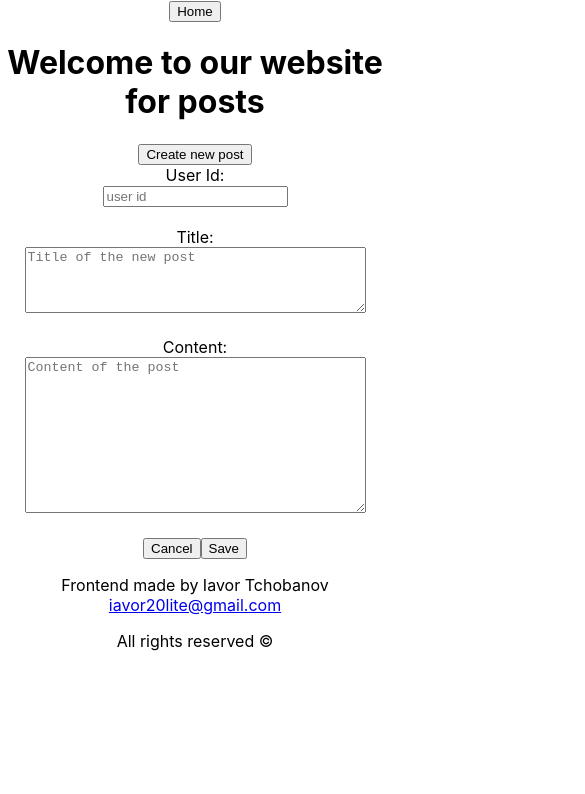
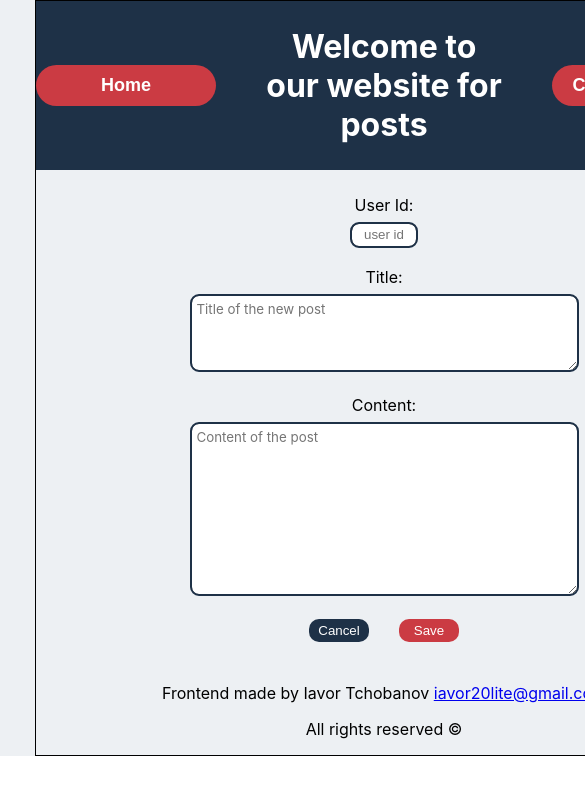
Before and after one commit to bubole4o237/fake-api-app, a React (Create React App) app: page /create/post in a window 390 px wide. Shown: the top 794 px of the page, 585 px wide, since content can reach past the window. Built offline with nearby package versions, Linux system fonts and the light colour scheme.

Commit message:
Some css style added

```diff
--- a/src/App.css
+++ b/src/App.css
@@ -1,6 +1,69 @@
+
+
 .App {
-  text-align: center;
+	text-align: center;
+	background-color: #EDF0F3;
+	/* margin-top: 0px; */
 }
+
+
+.wrapper {
+	/* width: 1110px; */
+	border: 1px solid black;
+	margin: 0px auto;
+
+}
+
+* {
+	/* box-sizing: border-box;
+	margin: 0px;
+	padding: 0px; */
+}
+
+
+/* Tablet */
+@media only screen and (max-width: 768px) {
+	.App {
+		width: 768px;
+	}
+
+	.wrapper {
+		width: 696px;
+	}
+
+
+}
+
+
+/* Mobile device */
+@media only screen and (max-width: 375px) {
+	.App {
+		width: 375px;
+	}
+
+	.wrapper {
+		width: 327px;
+	}
+
+
+}
+
+
+/*
+
+	desktop --> width:
+		1440px ??? for .App
+		1110px for .wrapper
+
+	tablet --> width:
+		768px for .App
+		696px for wrapper
+
+	mobile --> width:
+		375px for .App
+		327px for .wrapper
+
+*/
 
 /* .App-logo {
   height: 40vmin;
--- a/src/App.js
+++ b/src/App.js
@@ -18,6 +18,8 @@ function App() {
 
 	return (
 		<div className="App">
+			<div className="wrapper">
+
 				<Header />
 
 				<Routes>
@@ -33,6 +35,7 @@ function App() {
 				<Footer />
 
 			</div>
+		</div>
 	);
 }
 
--- a/src/Components/Footer/Footer.css
+++ b/src/Components/Footer/Footer.css
@@ -0,0 +1,3 @@
+footer {
+    /* margin-top: 25px; */
+}
--- a/src/Components/Footer/Footer.jsx
+++ b/src/Components/Footer/Footer.jsx
@@ -1,3 +1,5 @@
+import './Footer.css';
+
 const Footer = () => {
     return (
         <footer>
--- a/src/Components/Header/Header.css
+++ b/src/Components/Header/Header.css
@@ -0,0 +1,60 @@
+.header {
+    margin-top: 0px;
+}
+
+.div-header {
+    height: 20vh;
+    /* position:fixed; */
+    margin: 0px;
+    /* position: fixed;
+    position:absolute; */
+    display: flex;
+    flex-direction: row;
+    flex-wrap: nowrap;
+    justify-content: center;
+    align-items: center;
+    /* background: radial-gradient(circle at 49% -52%, #385f87, #1d3247 52%); */
+    /* background-image: radial-gradient(circle at 49% -52%, rgb(56, 95, 135), rgb(29, 50, 71) 52%); */
+    /* background-color: #2D4157; */
+    background-color: #1e3147;
+    color: #fff;
+}
+
+.h1-header {
+    margin: 20px 50px;
+}
+
+Link {
+    /* text-decoration: none; */
+}
+
+.button-header {
+    padding: 10px;
+    font-size: 18px;
+    font-weight: bold;
+    min-width: 180px;
+    border-radius: 30px;
+    color: #fff;
+    background-color: #cb3b43;
+    cursor: pointer;
+    border: none;
+}
+
+.button-header:hover {
+    color:#cb3b43;
+    background-color: #fff;
+}
+
+
+/* for delete
+background-color: #617385;
+
+for posts
+background-color: #b26492; magenta
+background-color: #6381b8; blue
+background-color: #95c5a6; green
+background-color: #E8B75C; yellow-orange
+background-color: #7485C8; violet
+background-color: #e5774c; orange
+
+*/
--- a/src/Components/Header/Header.jsx
+++ b/src/Components/Header/Header.jsx
@@ -1,19 +1,20 @@
 import { Link } from "react-router-dom";
+import './Header.css';
 
 const Header = () => {
     return (
-        // <header>
-        <div>
+        <header className="header">
+            <div className="div-header">
                 <Link to="/">
-                <button>Home</button>
+                    <button className="button-header hom-btn">Home</button>
                 </Link>
-            <h1>Welcome to our website for posts</h1>
+                <h1 className="h1-header">Welcome to our website for posts</h1>
                 {/* <p>This is a ReactJS app using a fake api including CRUD operations on posts. </p> */}
                 <Link to="/create/post">
-                <button>Create new post</button>
+                    <button className="button-header">Create new post</button>
                 </Link>
             </div>
-        // </header>
+        </header>
     );
 }
 
--- a/src/Components/Main/Main.css
+++ b/src/Components/Main/Main.css
@@ -1,18 +1,31 @@
+main {
+    margin-top: 25px;
+}
+
 .container-all-posts {
+    width: 1110px;
+    margin: 10px auto;
     display: flex;
     flex-direction: row;
+    /* flex-direction: column; */
     flex-wrap: wrap;
-    gap: 15px;
+    gap: 2em;
     justify-content: center;
+    /* align-items: center; */
+    padding: 20px 0px;
+    /* border: 1px solid red; */
+    align-content: space-around;
+    /* align-content:space-between; */
+    /* height: 1500px; */
 }
 
 
 /* <<< pagination style >>> */
 .pagination-ul {
-    width: 30%;
+    width: 60%;
     margin: 20px auto;
     padding: 10px;
-    border: 1px solid red;
+    /* border: 1px solid red; */
     display: flex;
     flex-direction: row;
     flex-wrap: nowrap;
@@ -20,35 +33,44 @@
 }
 
 .page-ul-li, .next, .previous {
-    padding: 3px 7px;
+    /* padding: 3px 7px; */
+    padding: 10px;
     border: 2px solid #fff;
-    border-radius: 5px;
+    /* border-radius: 5px; */
+    border-radius: 8px;
     cursor: pointer;
+    background-color: #1e3147;
+    color: #fff;
+}
+
+.next, .previous {
+    font-weight: bolder;
+    color: #1e3147;
+    background-color: #EDF0F3;
+    border: 2px solid #EDF0F3;
+
+
+    /* color: #fff; */
 }
 
 .page-ul-li:hover, .next:hover, .previous:hover {
-    /* background-color: #ccc; */
-    /* background-color: dodgerblue; */
-    background-color: #FF7E1B;
-
-    color: #fff;
+    background-color: #fff;
+    color: #1e3147;
+    outline-offset: -4px;
+    outline: 2px solid #1e3147;
 }
 
 
 .selected {
-    /* background-color: #eee; */
-    /* background-color: #FF7E1B; */
     color: #fff;
-    background-color: dodgerblue;
-
-    border-bottom: 2px solid dodgerblue;
-    /* border-bottom: 2px solid #FF7E1B; */
-
+    background-color: #cb3b43;
 }
 
-.next:active, .previous:active {
+.next:active, .previous:active, .page-ul-li:active {
     /* background-color: dodgerblue; */
-    background-color: #ddd;
+    /* background-color: #ddd; */
+    background-color: #EDF0F3;
+
 }
 
 .page-ul-li, .break, .next, .previous {
@@ -56,20 +78,51 @@
     /* color: red; */
 }
 
-.page-ul-li:hover {
-    /* border-bottom: 2px solid #FF7E1B; */
-    /* background-color: dodgerblue;
-    color: #fff; */
-    /* position: absolute; */
-    /* bottom: -47px; */
-    /* left: 0;
-    right: 0; */
+input[type="text"] {
+    max-width: 60px;
+    text-align: center;
+    /* font-size: 18px; */
+    line-height: 20px;
+    cursor: pointer;
+    border-width: 1px;
 }
 
-/* a:hover span {
-    border-bottom: 4px solid #FF7E1B;
-    position: absolute;
-    bottom: -47px;
-    left: 0;
-    right: 0;
-} */
+input:focus {
+    outline: 1px solid #cb3b43;
+    outline-offset: -1px;
+}
+
+main input {
+    border-radius: 8px;
+}
+
+
+main span {
+    padding: 0px 10px;
+}
+
+/* Tablet */
+@media only screen and (max-width: 768px) {
+
+    .container-all-posts {
+        width: 696px;
+    }
+
+
+}
+
+
+/* Mobile device */
+@media only screen and (max-width: 375px) {
+
+
+    .container-all-posts {
+        width: 327px;
+    }
+
+    h1 {
+        font-size: 20px;
+    }
+
+
+}
--- a/src/Components/Main/Main.jsx
+++ b/src/Components/Main/Main.jsx
@@ -107,10 +107,14 @@ const Main = () => {
         e.target.value = '';
     }
 
+
+    // let existingPosts = document.getElementsByClassName('post');
+    // console.log(existingPosts);
+
     return (
         <main>
             {/* <h2>The main content goes here!</h2> */}
-            <p>Search post/s by <strong>user id</strong> or <strong>post id</strong></p>
+            <p>Search post/s by:</p>
             <input
                 type="text"
                 onChange={searchUserPosts}
@@ -129,7 +133,7 @@ const Main = () => {
                 placeholder='Post ID'
             />
 
-        <h2>List of the posts</h2>
+            {/* <h2>List of the posts</h2> */}
 
             <div className="container-all-posts">
 
@@ -150,7 +154,7 @@ const Main = () => {
                 nextLabel={'>'}
                 breakLabel={'...'}
                 pageCount={pageCount}
-                marginPagesDisplayed={10}
+                marginPagesDisplayed={6}
                 // pageRangeDisplayed={3}
                 onPageChange={onPageClickHandler}
                 containerClassName={'pagination-ul'}
--- a/src/Components/SelectedPost/SelectedPost.css
+++ b/src/Components/SelectedPost/SelectedPost.css
@@ -0,0 +1,65 @@
+.selected-post {
+    padding: 25px;
+}
+
+
+.selected-post input#userId {
+    margin-top: 8px;
+    border-radius: 8px;
+    outline: 2px solid #1e3147;
+    outline-offset: -1px;
+}
+
+
+textarea {
+    margin-top: 8px;
+    border-radius: 8px;
+    outline: 2px solid #1e3147;
+    outline-offset: -1px;
+    padding: 5px;
+    font-family: -apple-system, BlinkMacSystemFont, 'Segoe UI', 'Roboto', 'Oxygen',
+        'Ubuntu', 'Cantarell', 'Fira Sans', 'Droid Sans', 'Helvetica Neue',
+        sans-serif;
+}
+
+textarea:focus, input#userId:focus {
+    outline: 2px solid #cb3b43;
+    outline-offset: -1px;
+}
+
+input.save-btn, input.cancel-btn {
+    min-width: 60px;
+    padding: 4px 0px;
+    margin-left: 15px;
+    margin-right: 15px;
+    border-radius: 10px;
+    outline: none;
+    border: none;
+    cursor: pointer;
+}
+
+.cancel-btn {
+    background-color: #1e3147;
+    color: #fff;
+
+}
+
+
+.save-btn {
+    background-color: #cb3b43;
+    color: #fff;
+}
+
+.cancel-btn:hover {
+    background-color: #fff;
+    color: #1e3147;
+    outline-offset: -4px;
+    outline: 2px solid #1e3147;
+}
+
+.save-btn:hover {
+    background-color: #fff;
+    color: #cb3b43;
+    outline-offset: -4px;
+    outline: 2px solid #cb3b43;
+}
--- a/src/Components/SelectedPost/SelectedPost.jsx
+++ b/src/Components/SelectedPost/SelectedPost.jsx
@@ -3,6 +3,7 @@ import { useNavigate, useParams } from "react-router-dom";
 import postService from "../../services/postServices";
 import verification from "../../services/verification";
 
+import './SelectedPost.css';
 
 const SelectedPost = ({ isUpdate }) => {
 
@@ -99,6 +100,7 @@ const SelectedPost = ({ isUpdate }) => {
                 <br />
                 <input
                     disabled={isUpdate}
+                    required={true}
                     type="text"
                     name="userId"
                     id="userId"
@@ -116,6 +118,7 @@ const SelectedPost = ({ isUpdate }) => {
                 <label htmlFor="title">Title: </label>
                 <br />
                 <textarea
+                    required={true}
                     name="title"
                     id="title"
                     onChange={(e) => setTitle(e.target.value)}
@@ -128,6 +131,7 @@ const SelectedPost = ({ isUpdate }) => {
                 <label htmlFor="body">Content: </label>
                 <br />
                 <textarea
+                    required={true}
                     name="body"
                     id="body"
                     onChange={(e) => setBody(e.target.value)}
@@ -137,8 +141,8 @@ const SelectedPost = ({ isUpdate }) => {
                     defaultValue={isUpdate ? post.body : ""}></textarea>
                 <br />
                 <br />
-                <input type="button" onClick={onClickCancelButtonHandler} value="Cancel" />
-                <input type="submit" value="Save" />
+                <input className="cancel-btn" type="button" onClick={onClickCancelButtonHandler} value="Cancel" />
+                <input className="save-btn" type="submit" value="Save" />
             </form>
         </div>
     );
```
Also changed, not shown: src/Components/Post/Post.css (+144 -8 lines), src/Components/Post/Post.jsx (+18 -10 lines). Lines whose indentation alone changed are shown as unchanged.
